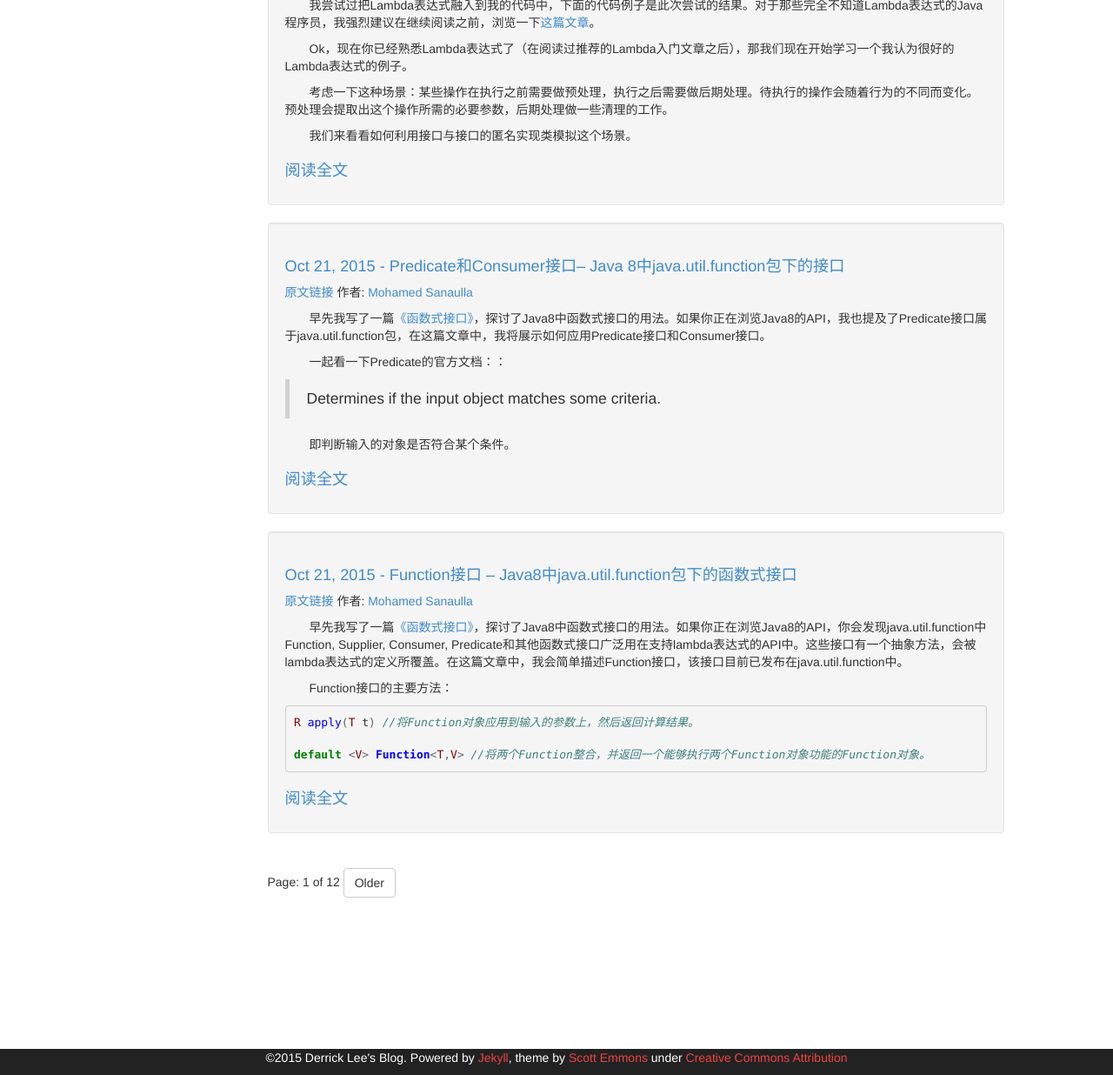
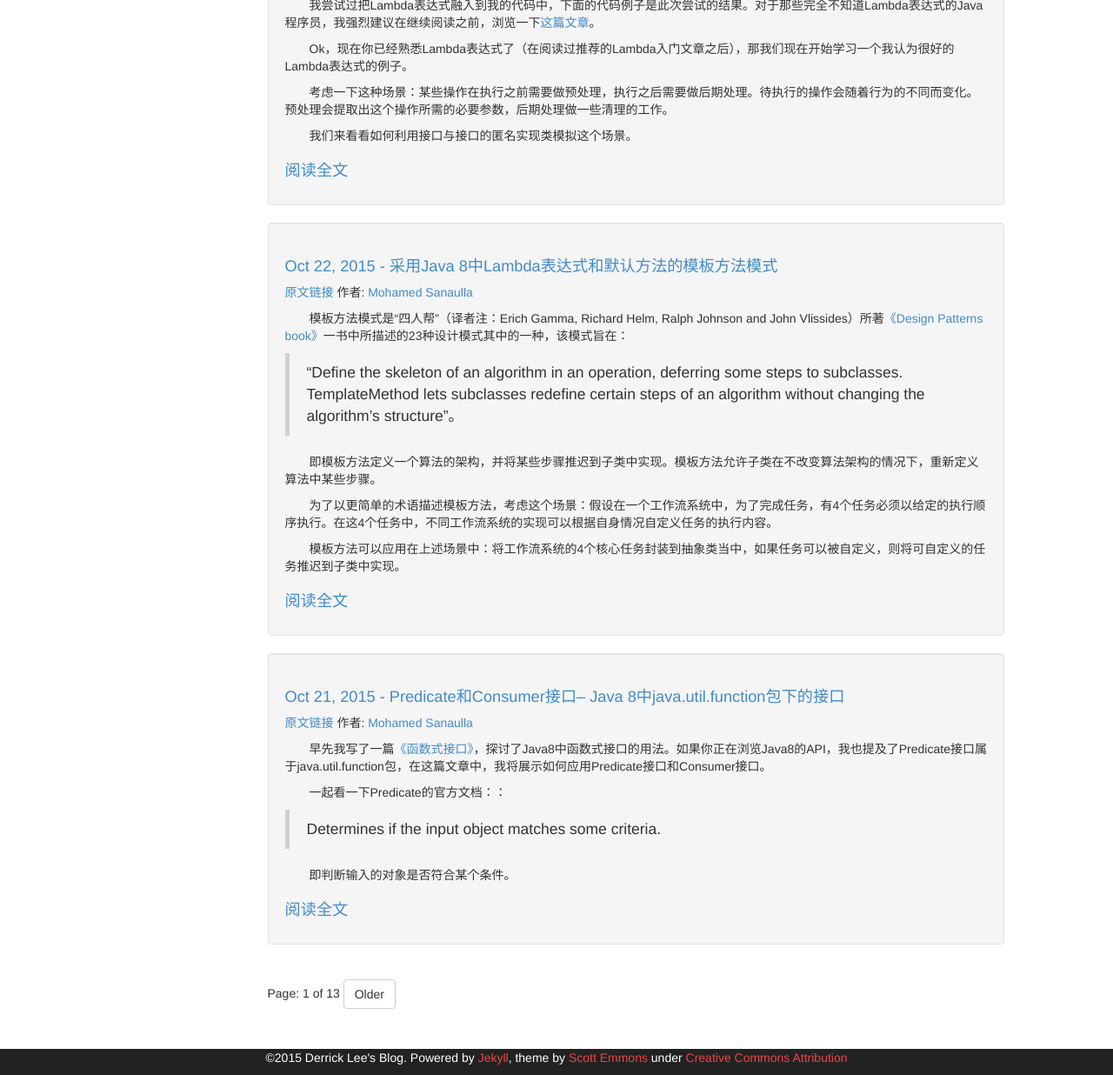
Before and after one commit to leesir/leesir.github.io, a Jekyll site: the page built from index.html, in a window 1280 px wide and 1400 px high, cut to the strip 164-1400 px from the top of the window. Shown: the whole strip at 87% size. Built offline with Jekyll 4.4.1, drawn with Linux system fonts in a browser that asks for light colours; Markdown is read by kramdown in place of the engine named in the settings; the list of posts is cut into pages by our own code.

Commit message:
add blog java-fp-java8-lambda-template and update about.html

```diff
--- /dev/null
+++ b/_posts/2015-10-22-java-fp-java8-lambda-template.md
@@ -0,0 +1,216 @@
+---
+layout: post
+title: "采用Java 8中Lambda表达式和默认方法的模板方法模式"
+description: ""
+category: [译文]
+tags: [Java Functional Programming]
+---
+<link rel="stylesheet" href="{{ site.baseurl }}/css/pygments.css">
+
+[原文链接](http://www.javacodegeeks.com/2013/05/template-method-pattern-using-lambda-expressions-default-methods.html) 作者: [Mohamed Sanaulla](http://www.javacodegeeks.com/author/Mohamed-Sanaulla/)
+
+　　模板方法模式是“四人帮”（译者注：Erich Gamma, Richard Helm, Ralph Johnson and John Vlissides）所著[《Design Patterns book》](http://www.flipkart.com/design-patterns-elements-reusable-object-oriented-software-1st/p/itmdytsswfy3qeqn?pid=9788131700075&affid=INMohamblo)一书中所描述的23种设计模式其中的一种，该模式旨在：
+
+>  "Define the skeleton of an algorithm in an operation, deferring some steps to subclasses.
+>  TemplateMethod lets subclasses redefine certain steps of an algorithm without changing the algorithm’s structure"。
+
+　　即模板方法定义一个算法的架构，并将某些步骤推迟到子类中实现。模板方法允许子类在不改变算法架构的情况下，重新定义算法中某些步骤。
+
+　　为了以更简单的术语描述模板方法，考虑这个场景：假设在一个工作流系统中，为了完成任务，有4个任务必须以给定的执行顺序执行。在这4个任务中，不同工作流系统的实现可以根据自身情况自定义任务的执行内容。
+
+　　模板方法可以应用在上述场景中：将工作流系统的4个核心任务封装到抽象类当中，如果任务可以被自定义，则将可自定义的任务推迟到子类中实现。
+
+<!-- more -->
+
+　　代码实现：
+
+{% highlight java %}
+/**
+ * Abstract Workflow system
+ */
+abstract class WorkflowManager2{
+
+    public void doTask1(){
+
+        System.out.println("Doing Task1...");
+
+    }
+
+    public abstract void doTask2();
+
+    public abstract void doTask3();
+
+    public void doTask4(){
+
+        System.out.println("Doing Task4...");
+
+    }
+
+}
+
+/**
+ * One of the extensions of the abstract workflow system
+ */
+class WorkflowManager2Impl1 extends WorkflowManager2{
+
+    @Override
+    public void doTask2(){
+
+        System.out.println("Doing Task2.1...");
+
+    }
+
+    @Override
+    public void doTask3(){
+
+        System.out.println("Doing Task3.1...");
+
+    }
+
+}
+
+/**
+ * Other extension of the abstract workflow system
+ */
+class WorkflowManager2Impl2 extends WorkflowManager2{
+
+    @Override
+    public void doTask2(){
+
+        System.out.println("Doing Task2.2...");
+
+    }
+
+    @Override
+    public void doTask3(){
+
+        System.out.println("Doing Task3.2...");
+
+    }
+
+}
+{% endhighlight %}
+
+　　我们来看看工作流系统如何使用：
+
+{% highlight java %}
+public class TemplateMethodPattern {
+
+    public static void main(String[] args) {
+
+        initiateWorkFlow(new WorkflowManager2Impl1());
+
+        initiateWorkFlow(new WorkflowManager2Impl2());
+
+    }
+
+    static void initiateWorkFlow(WorkflowManager2 workflowMgr){
+
+        System.out.println("Starting the workflow ... the old way");
+
+        workflowMgr.doTask1();
+
+        workflowMgr.doTask2();
+
+        workflowMgr.doTask3();
+
+        workflowMgr.doTask4();
+
+    }
+
+}
+{% endhighlight %}
+
+　　输出如下所示：
+
+{% highlight java %}
+Starting the workflow ... the old way
+
+Doing Task1...
+
+Doing Task2.1...
+
+Doing Task3.1...
+
+Doing Task4...
+
+Starting the workflow ... the old way
+
+Doing Task1...
+
+Doing Task2.2...
+
+Doing Task3.2...
+
+Doing Task4...
+{% endhighlight %}
+
+　　目前为止一切顺利。但是本篇博客的主要关注点不是模板方法模式，而是如何利用Java 8的Lambda表达式和默认方法实现模板方法模式。我之前已经说过，接口只有在只声明了一个抽象方法的前提下，才可以使用Lambda表达式。这个规则在本篇的例子中应这样解释：WorkflowManager2只能有一个抽象或者说自定义的任务。
+
+　　如果你仍然对Java 8中的Lambda表达式和默认方法感到疑惑，可以在深入研究之前，花一点时间看一看[Lambda表达式](http://blog.sanaulla.info/2013/03/11/using-lambda-expression-to-sort-a-list-in-java-8-using-netbeans-lambda-support/)和[默认方法](http://blog.sanaulla.info/2013/03/20/introduction-to-default-methods-defender-methods-in-java-8/)这两篇文章。
+
+　　我们可以利用带有默认方法的接口替代抽象类，所以我们的新工作流系统如下所示：
+
+{% highlight java %}
+interface WorkflowManager{
+
+    public default void doTask1(){
+
+        System.out.println("Doing Task1...");
+
+    }
+
+    public void doTask2();
+
+    public default void doTask3(){
+
+        System.out.println("Doing Task3...");
+
+    }
+
+    public default void doTask4(){
+
+        System.out.println("Doing Task4...");
+
+    }
+
+}
+{% endhighlight %}
+
+　　现在我们的工作流系统带有一个可自定义的任务2，我们继续往下走，利用Lambda表达式处理初始化工作：
+
+{% highlight java %}
+public class TemplateMethodPatternLambda {
+
+    public static void main(String[] args) {
+
+       /**
+        * Using lambda expression to create different
+        * implementation of the abstract workflow
+        */
+        initiateWorkFlow(()->System.out.println("Doing Task2.1..."));
+
+        initiateWorkFlow(()->System.out.println("Doing Task2.2..."));
+
+        initiateWorkFlow(()->System.out.println("Doing Task2.3..."));
+
+    }
+
+    static void initiateWorkFlow(WorkflowManager workflowMgr){
+
+        System.out.println("Starting the workflow ...");
+
+        workflowMgr.doTask1();
+
+        workflowMgr.doTask2();
+
+        workflowMgr.doTask3();
+
+        workflowMgr.doTask4();
+
+    }
+
+}
+{% endhighlight %}
+
+　　这就是一个Lambda表达式应用在模板方法模式中的例子。
--- a/about.html
+++ b/about.html
@@ -5,7 +5,7 @@ layout: default
 <div class="well">
 <h1>关于我</h1>
 <p>李璟，Java开发4年级小学生。</p>
-<p>东北工学院11级本科生，毕业后在北京航空学院继续读书，并在北京某立信工作。现于深圳某斧子负责基金业务服务端开发工作，闲暇时喜欢翻译英文技术文章，偶尔捣鼓Python自娱。</p>
+<p>东北工学院11级本科生。毕业后在北京航空学院继续玩耍并获硕士学位，同时在某立信北京研发中心工作，从事测试及持续集成平台的开发。</p>现于深圳某斧子负责基金业务服务端开发工作，闲暇时喜欢翻译英文技术文章（现担任<a href="http://ifeve.com/" target="_blank">并发编程网</a>翻译编辑），偶尔捣鼓Python自娱。</p>
 <h1>关于本博客</h1>
 <p>博客翻译的文章均从网上摘取，几乎没有原创。本博客不会致力于改变世界，不会帮助广大学生提高英语四六级成绩。</p>
 <h1>联系方式</h1>
```
